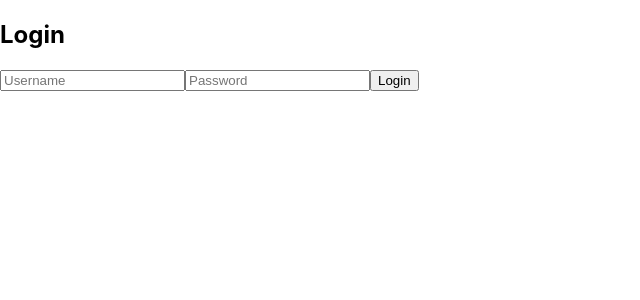
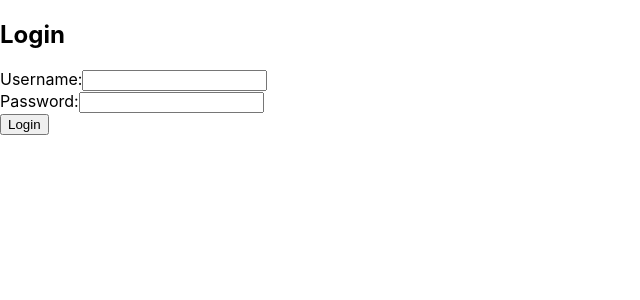
Before and after one commit to theacademy/c411-final-team-projects-c411-team-6, a React (Create React App) app in the folder client/: page /login in a window 1280 px wide. Shown: the top 300 px of the page, without its empty margins (0-640 px from the left). Built offline with nearby package versions, Linux system fonts and the light colour scheme.

Commit message:
localStorage working

```diff
--- a/client/src/App.js
+++ b/client/src/App.js
@@ -1,24 +1,21 @@
-import React, { useState } from "react";
+import React from "react";
 import { BrowserRouter as Router, Routes, Route } from "react-router-dom";
 import Home from './Home';
 import Login from './components/LoginComponent';
 import Register from './components/RegisterComponent';
-import PlaidLink from './components/PlaidLinkComponent'; // Ensure you import PlaidLinkComponent here
+import PlaidLink from './LinkAccount';
 
 const App = () => {
-  const [userID, setUserID] = useState(null); // Store userID here
-
   return (
     <Router>
       <Routes>
         <Route path="/" element={<Home />} />
-        <Route path="/login" element={<Login setUserID={setUserID} />} />
-        <Route path="/register" element={<Register setUserID={setUserID} />} />
-        <Route path="/link-account" element={<PlaidLink userID={userID} />} />
+        <Route path="/login" element={<Login />} />
+        <Route path="/register" element={<Register />} />
+        <Route path="/link-account" element={<PlaidLink />} />
       </Routes>
     </Router>
   );
-
 };
 
 export default App;
--- a/client/src/components/LoginComponent.js
+++ b/client/src/components/LoginComponent.js
@@ -1,64 +1,65 @@
-import React, { useState, useEffect } from 'react';
+import React, { useState } from "react";
 import { useNavigate } from "react-router-dom";
 
-const LoginComponent = () => {
-  const [userID, setUserID] = useState(null);
-  const [username, setUsername] = useState('');
-  const [password, setPassword] = useState('');
-  const [errorMessage, setErrorMessage] = useState('');
+const Login = () => {
+  const [username, setUsername] = useState("");
+  const [password, setPassword] = useState("");
   const navigate = useNavigate();
 
-  useEffect(() => {
-    if (userID !== null) {
-      console.log("Updated userID:", userID); // This will print the updated userID
-    }
-  }, [userID]); // This effect will run every time userID changes
+  const handleLogin = async (e) => {
+    e.preventDefault();
+    const userData = { username, password };
 
-  const handleLogin = () => {
-    // Send login request to the backend
-    fetch("http://localhost:8080/users/login", {
+    try {
+      // Send POST request to login the user
+      const response = await fetch("http://localhost:8080/users/login", {
         method: "POST",
         headers: {
           "Content-Type": "application/json",
         },
-      body: JSON.stringify({ username, password }),
-    })
-    .then((response) => response.json())
-    .then((data) => {
-      if (data) {
-        // If login is successful, set the userID
-        console.log("User ID:", data.id);
-        setUserID(data.id); // Assuming the server returns the user object
+        body: JSON.stringify(userData),
+      });
+
+      if (response.ok) {
+        // If login is successful, redirect to Plaid link page
+        // In Login Component after successful login:
+        const data = await response.json();
+        localStorage.setItem("userID", data.id);
         navigate("/link-account");
       } else {
-        setErrorMessage('Invalid credentials');
+        const error = await response.text();
+        alert(error);
       }
-    })
-    .catch((error) => {
-      console.error("Login error:", error);
-      setErrorMessage('An error occurred. Please try again later.');
-    });
+    } catch (error) {
+      console.error("Error occurred during login", error);
+      alert("An error occurred during login");
+    }
   };
 
   return (
     <div>
       <h2>Login</h2>
+      <form onSubmit={handleLogin}>
+        <div>
+          <label>Username:</label>
           <input
             type="text"
-        placeholder="Username"
             value={username}
             onChange={(e) => setUsername(e.target.value)}
           />
+        </div>
+        <div>
+          <label>Password:</label>
           <input
             type="password"
-        placeholder="Password"
             value={password}
             onChange={(e) => setPassword(e.target.value)}
           />
-      <button onClick={handleLogin}>Login</button>
-      {errorMessage && <p>{errorMessage}</p>}
+        </div>
+        <button type="submit">Login</button>
+      </form>
     </div>
   );
 };
 
-export default LoginComponent;
+export default Login;
--- a/client/src/components/PlaidLinkComponent.js
+++ b/client/src/components/PlaidLinkComponent.js
@@ -1,35 +1,39 @@
 import React, { useState, useEffect } from "react";
 import { usePlaidLink } from "react-plaid-link";
 
-const PlaidLinkComponent = ({ userID }) => {
+const PlaidLinkComponent = () => {
   const [linkToken, setLinkToken] = useState(null);
 
-  console.log("Received userID in PlaidLinkComponent:", userID);
-  // Fetch link token from backend
+  // Fetch link token from backend using dynamic userID
   useEffect(() => {
-      if (!userID) return; // If no userID, exit early
+    const storedUserID = localStorage.getItem("userID");  // Retrieve from localStorage
 
-      // Fetch link token from backend
-      fetch(`http://localhost:8080/plaid/create-link-token?userId=${userID}`, {
+    if (storedUserID) {
+      console.log("User ID from localStorage:", storedUserID); // Log userID
+
+      fetch(`http://localhost:8080/plaid/create-link-token?userId=${storedUserID}`, {
         method: "POST",
         headers: {
           "Content-Type": "application/json",
         },
-        body: JSON.stringify({ userId: userID }), // Send userID in the body as well
+        body: JSON.stringify({ userId: storedUserID }),
       })
         .then((res) => res.text())
         .then((token) => {
-          console.log("Received link token:", token);
-          setLinkToken(token); // <-- this is critical
+          console.log("Received link token:", token);  // Log the token received
+          setLinkToken(token);
         })
         .catch((err) => console.error("Failed to fetch:", err));
-    }, [userID]); // Make sure to re-fetch if userID changes
+    } else {
+      console.log("No userID found in localStorage.");
+    }
+  }, []);
 
   const { open, ready } = usePlaidLink({
     token: linkToken,
     onSuccess: (publicToken, metadata) => {
-      console.log("Public Token:", publicToken);
-      console.log("Metadata:", metadata);
+      console.log("Public Token:", publicToken);  // Log publicToken
+      console.log("Metadata:", metadata);  // Log metadata
 
       // Send the publicToken to your backend to exchange for an access token
       fetch("http://localhost:8080/plaid/exchange-public-token", {
@@ -40,7 +44,9 @@ const PlaidLinkComponent = ({ userID }) => {
         body: JSON.stringify({ public_token: publicToken }),
       })
         .then((response) => response.json())
-        .then((data) => console.log("Access Token Response:", data))
+        .then((data) => {
+          console.log("Access Token Response:", data);  // Log access token response
+        })
         .catch((error) => console.error("Error:", error));
     },
     onExit: (error, metadata) => {
@@ -51,20 +57,11 @@ const PlaidLinkComponent = ({ userID }) => {
     },
   });
 
-  console.log("Link token:", linkToken); // Check if token is valid
-  console.log("Ready to open Plaid Link:", ready);
-
   return (
-    <div>
-      <h2>Connect to Your Account</h2>
-      <p>Here, you'll be able to link your bank account through Plaid.</p>
-      <button onClick={() => open()} disabled={!ready}>
-        Connect Bank Account
-      </button>
-    </div>
+    <button onClick={() => open()} disabled={!ready}>
+      Connect Bank Account
+    </button>
   );
-
-
 };
 
 export default PlaidLinkComponent;
--- a/client/src/components/RegisterComponent.js
+++ b/client/src/components/RegisterComponent.js
@@ -1,55 +1,67 @@
 import React, { useState, useEffect } from "react";
-import { useNavigate } from "react-router-dom";
+import { usePlaidLink } from "react-plaid-link";
 
-const RegisterComponent = ({ setUserID }) => {
-  const [username, setUsername] = useState('');
-  const [password, setPassword] = useState('');
-  const [errorMessage, setErrorMessage] = useState('');
-  const navigate = useNavigate();
+const PlaidLinkComponent = () => {
+  const [linkToken, setLinkToken] = useState(null);
 
-  const handleRegister = () => {
-    fetch("http://localhost:8080/users/register", {
+  // Fetch link token from backend using dynamic userID
+  useEffect(() => {
+    const storedUserID = localStorage.getItem("userID");  // Retrieve from localStorage
+
+    if (storedUserID) {
+      console.log("User ID from localStorage:", storedUserID); // Log userID
+
+      fetch(`http://localhost:8080/plaid/create-link-token?userId=${storedUserID}`, {
         method: "POST",
         headers: {
           "Content-Type": "application/json",
         },
-      body: JSON.stringify({ username, password }),
+        body: JSON.stringify({ userId: storedUserID }),
+      })
+        .then((res) => res.text())
+        .then((token) => {
+          console.log("Received link token:", token);  // Log the token received
+          setLinkToken(token);
+        })
+        .catch((err) => console.error("Failed to fetch:", err));
+    } else {
+      console.log("No userID found in localStorage.");
+    }
+  }, []);
+
+  const { open, ready } = usePlaidLink({
+    token: linkToken,
+    onSuccess: (publicToken, metadata) => {
+      console.log("Public Token:", publicToken);  // Log publicToken
+      console.log("Metadata:", metadata);  // Log metadata
+
+      // Send the publicToken to your backend to exchange for an access token
+      fetch("http://localhost:8080/plaid/exchange-public-token", {
+        method: "POST",
+        headers: {
+          "Content-Type": "application/json",
+        },
+        body: JSON.stringify({ public_token: publicToken }),
       })
         .then((response) => response.json())
-      .then((createdUser) => {
-        if (createdUser && createdUser.id) {
-          setUserID(createdUser.id); // Extract the userID from the createdUser object
-          console.log("User ID created:", createdUser.id); // Log the userID to verify
-          navigate("/link-account");
-        } else {
-          console.error("User ID not found in response");
+        .then((data) => {
+          console.log("Access Token Response:", data);  // Log access token response
+        })
+        .catch((error) => console.error("Error:", error));
+    },
+    onExit: (error, metadata) => {
+      console.log("User exited:", metadata);
+      if (error) {
+        console.error("Error:", error);
       }
-      })
-      .catch((error) => {
-        console.error("Error during registration:", error);
+    },
   });
-  };
-
 
   return (
-    <div>
-      <h2>Register</h2>
-      <input
-        type="text"
-        placeholder="Username"
-        value={username}
-        onChange={(e) => setUsername(e.target.value)}
-      />
-      <input
-        type="password"
-        placeholder="Password"
-        value={password}
-        onChange={(e) => setPassword(e.target.value)}
-      />
-      <button onClick={handleRegister}>Register</button>
-      {errorMessage && <p>{errorMessage}</p>}
-    </div>
+    <button onClick={() => open()} disabled={!ready}>
+      Connect Bank Account
+    </button>
   );
 };
 
-export default RegisterComponent;
+export default PlaidLinkComponent;
```
Lines whose indentation alone changed are shown as unchanged.
